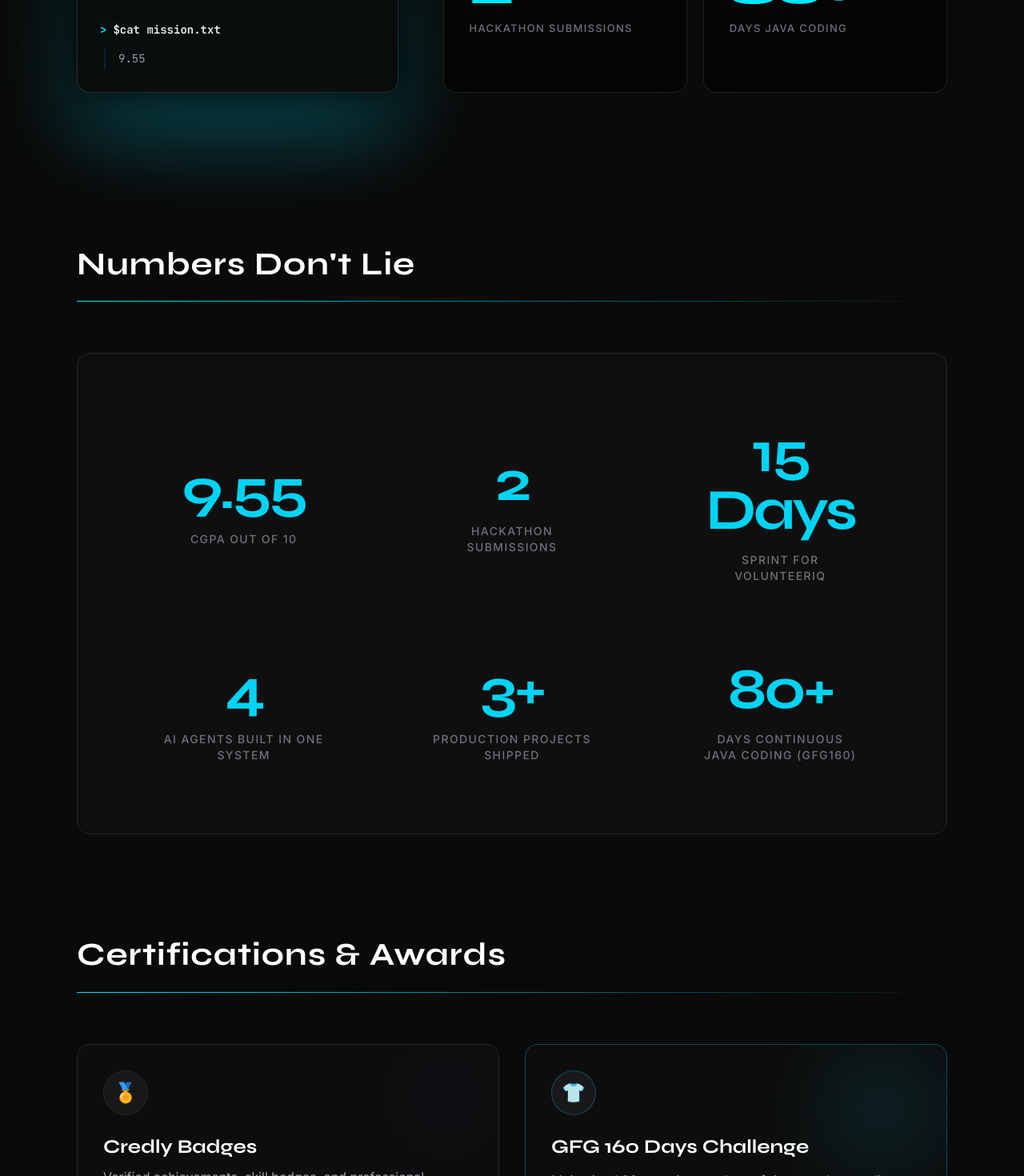
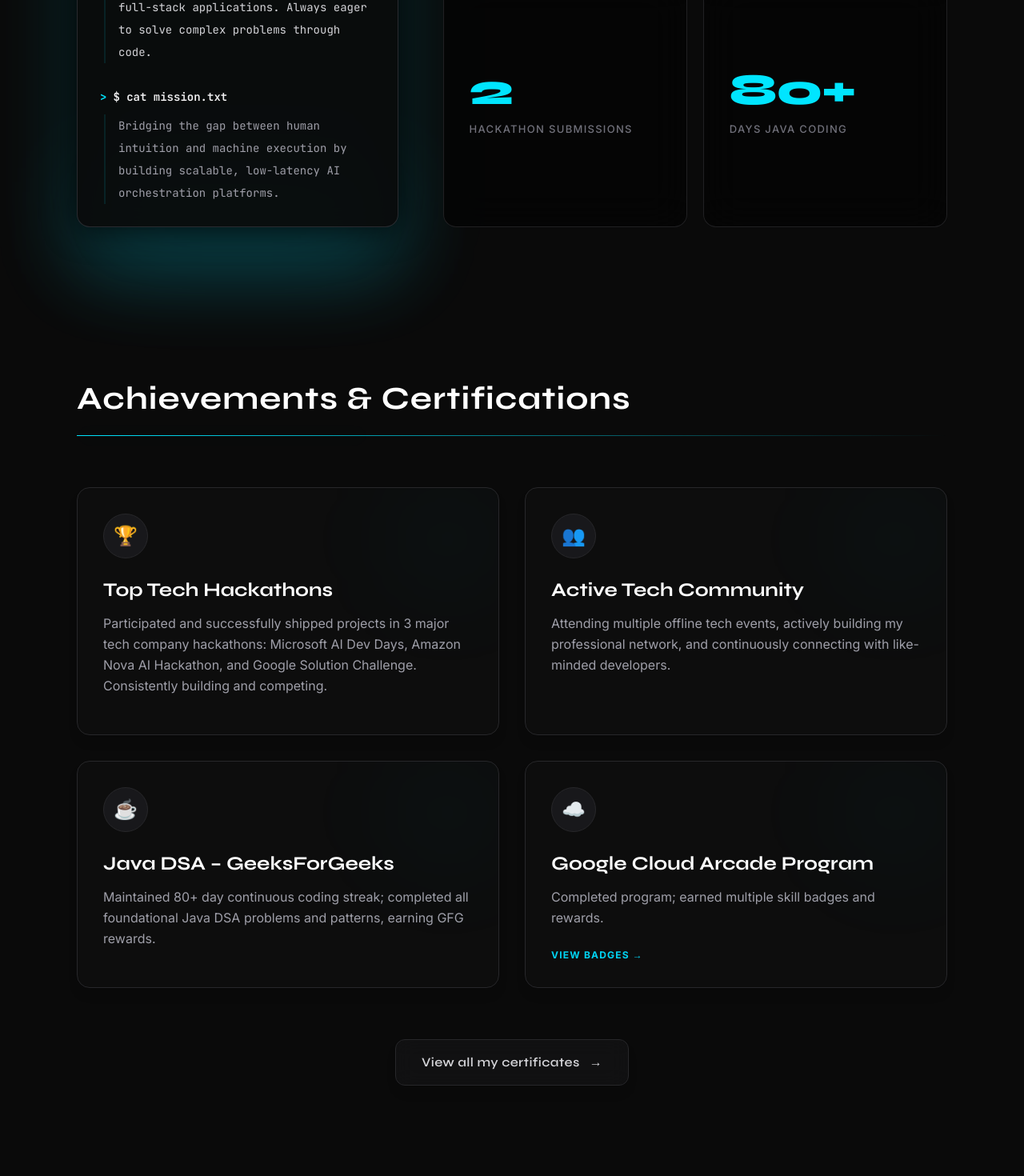
Before and after one commit to Anil-Pradhan-web/MY-PORTFOLIO, a Next.js app: page / in a window 1280 px wide. Shown: the part 1330-2800 px from the top of the page at 80% size. Built offline with nearby package versions, Linux system fonts and the light colour scheme.

Commit message:
small changes made

```diff
--- a/src/app/layout.tsx
+++ b/src/app/layout.tsx
@@ -24,7 +24,7 @@ const inter = Inter({
 
 export const metadata: Metadata = {
   title: 'Anil Pradhan — Full-Stack & AI Developer',
-  description: 'B.Tech CSE student at SOA University. Building production-grade AI + Full-Stack systems. CGPA 9.55. Open to internships in Bangalore, Hyderabad, Bhubaneswar.',
+  description: 'B.Tech CSE student at SOA University. Building production-grade AI + Full-Stack systems. CGPA 9.11. Open to internships in Bangalore, Hyderabad, Bhubaneswar.',
   keywords: ['Anil Pradhan', 'Full Stack Developer', 'AI Developer', 'SOA University', 'Next.js', 'FastAPI', 'Python', 'Java'],
   openGraph: {
     title: 'Anil Pradhan — Full-Stack & AI Developer',
--- a/src/app/page.tsx
+++ b/src/app/page.tsx
@@ -4,7 +4,6 @@ import Projects from '@/components/sections/Projects';
 import Skills from '@/components/sections/Skills';
 import Experience from '@/components/sections/Experience';
 import Achievements from '@/components/sections/Achievements';
-import Devlog from '@/components/sections/Devlog';
 import Contact from '@/components/sections/Contact';
 
 export default function Home() {
@@ -16,7 +15,6 @@ export default function Home() {
       <Projects />
       <Skills />
       <Experience />
-      <Devlog />
       <Contact />
     </main>
   );
--- a/src/components/Navbar.tsx
+++ b/src/components/Navbar.tsx
@@ -48,7 +48,7 @@ export default function Navbar() {
               </a>
             ))}
             <a
-              href="/ANIL_RESUME.pdf"
+              href="/my_resume.pdf"
               target="_blank"
               rel="noopener noreferrer"
               className="text-zinc-300 hover:text-white px-3 py-2 text-sm font-medium transition-colors"
@@ -88,7 +88,7 @@ export default function Navbar() {
             </a>
           ))}
           <a
-            href="/ANIL_RESUME.pdf"
+            href="/my_resume.pdf"
             onClick={() => setIsMobileMenuOpen(false)}
             className="text-zinc-300 text-center py-2 font-medium"
           >
--- a/src/components/sections/About.tsx
+++ b/src/components/sections/About.tsx
@@ -5,25 +5,25 @@ import SectionHeading from '../ui/SectionHeading';
 
 const skillsBioData = [
   {
-    cmd: "whoami",
-    content: "Anil Pradhan — Backend & Full-Stack Developer",
-    contentColor: "text-zinc-400"
+    cmd: "$ whoami",
+    content: "Anil Pradhan\nRole: Backend & AI Systems Developer\nBase: Bhubaneswar, Odisha",
+    contentColor: "text-cyan-400"
   },
   {
-    cmd: "$cat about.txt",
-    content: "2nd-year B.Tech CSE student at ITER,\nSOA University, Bhubaneswar, Odisha. Passionate\nabout building scalable AI-powered systems.\nCurrently in Sem 4, graduating 2028.",
-    contentColor: "text-zinc-400"
+    cmd: "$ cat about.txt",
+    content: "I am a 2nd-year B.Tech CSE student at SOA University (Sem 4, Batch of '28). I specialize in architecting production-grade backend servers, multi-agent AI systems, and fluid full-stack applications. Always eager to solve complex problems through code.",
+    contentColor: "text-zinc-300"
   },
   {
-    cmd: "$cat mission.txt",
-    content: "9.55",
+    cmd: "$ cat mission.txt",
+    content: "Bridging the gap between human intuition and machine execution by building scalable, low-latency AI orchestration platforms.",
     contentColor: "text-zinc-400"
   }
 ];
 
 const stardCards = [
-  { label: "CGPA", value: "9.55" },
-  { label: "Major Projects", value: "3+" },
+  { label: "CGPA", value: "9.11" },
+  { label: "Major Projects", value: "2" },
   { label: "Hackathon Submissions", value: "2" },
   { label: "Days Java Coding", value: "80+" }
 ];
--- a/src/components/sections/Achievements.tsx
+++ b/src/components/sections/Achievements.tsx
@@ -1,147 +1,79 @@
 "use client";
 
-import { useEffect, useState, useRef } from 'react';
-import { motion, useInView } from 'framer-motion';
+import { motion } from 'framer-motion';
 import SectionHeading from '../ui/SectionHeading';
 
 const achievements = [
-  { target: "9.55", label: "CGPA out of 10" },
-  { target: "2", label: "Hackathon submissions" },
-  { target: "15", suffix: " Days", label: "Sprint for VolunteerIQ" },
-  { target: "4", label: "AI agents built in one system" },
-  { target: "3", suffix: "+", label: "Production projects shipped" },
-  { target: "80", suffix: "+", label: "Days continuous Java coding (GFG160)" }
+  {
+    title: "Top Tech Hackathons",
+    desc: "Participated and successfully shipped projects in 3 major tech company hackathons: Microsoft AI Dev Days, Amazon Nova AI Hackathon, and Google Solution Challenge. Consistently building and competing.",
+    icon: "🏆"
+  },
+  {
+    title: "Active Tech Community",
+    desc: "Attending multiple offline tech events, actively building my professional network, and continuously connecting with like-minded developers.",
+    icon: "👥"
+  },
+  {
+    title: "Java DSA – GeeksForGeeks",
+    desc: "Maintained 80+ day continuous coding streak; completed all foundational Java DSA problems and patterns, earning GFG rewards.",
+    icon: "☕"
+  },
+  {
+    title: "Google Cloud Arcade Program",
+    desc: "Completed program; earned multiple skill badges and rewards.",
+    link: "View Badges →",
+    icon: "☁️"
+  }
 ];
-
-function AnimatedCounter({ target, suffix = "" }: { target: string, suffix?: string }) {
-  const [count, setCount] = useState("0");
-  const nodeRef = useRef<HTMLDivElement>(null);
-  const isInView = useInView(nodeRef, { once: true, margin: "-100px" });
-
-  useEffect(() => {
-    if (isInView) {
-      if (target.includes(".")) {
-        // Handle float like 9.55
-        let start = 0;
-        const end = parseFloat(target);
-        const duration = 2000;
-        const startTime = performance.now();
-
-        const step = (currentTime: number) => {
-          const progress = Math.min((currentTime - startTime) / duration, 1);
-          // easeOutQuart
-          const easeOut = 1 - Math.pow(1 - progress, 4);
-          const currentCount = (easeOut * end).toFixed(2);
-          setCount(currentCount);
-
-          if (progress < 1) {
-            requestAnimationFrame(step);
-          } else {
-            setCount(target);
-          }
-        };
-        requestAnimationFrame(step);
-      } else {
-        // Handle int like 175 or 2
-        let start = 0;
-        const end = parseInt(target.replace(/[^0-9]/g, ''), 10);
-        const duration = 2000;
-        const startTime = performance.now();
-
-        const step = (currentTime: number) => {
-          const progress = Math.min((currentTime - startTime) / duration, 1);
-          const easeOut = 1 - Math.pow(1 - progress, 4);
-          const currentCount = Math.floor(easeOut * end).toString();
-          setCount(currentCount);
-
-          if (progress < 1) {
-            requestAnimationFrame(step);
-          } else {
-            setCount(target);
-          }
-        };
-        requestAnimationFrame(step);
-      }
-    }
-  }, [isInView, target]);
-
-  return (
-    <div ref={nodeRef} className="text-cyan-400 font-syne font-bold text-5xl md:text-7xl mb-4 tracking-tighter">
-      {target.startsWith("$") && "$"}
-      {count}
-      {suffix}
-    </div>
-  );
-}
 
 export default function Achievements() {
   return (
     <section id="achievements" className="py-24 w-full max-w-7xl mx-auto px-6 sm:px-12 md:px-24">
-      <SectionHeading>Numbers Don't Lie</SectionHeading>
+      <SectionHeading>Achievements & Certifications</SectionHeading>
 
-      <div className="grid grid-cols-1 sm:grid-cols-2 lg:grid-cols-3 gap-12 mt-12 bg-zinc-900/40 p-10 md:p-16 rounded-2xl border border-zinc-800 backdrop-blur-sm">
+      <div className="grid grid-cols-1 md:grid-cols-2 gap-8 mt-12 w-full">
         {achievements.map((item, idx) => (
           <motion.div
             key={idx}
-            initial={{ opacity: 0, y: 30 }}
+            initial={{ opacity: 0, y: 20 }}
             whileInView={{ opacity: 1, y: 0 }}
             viewport={{ once: true }}
-            transition={{ duration: 0.5, delay: idx * 0.1 }}
-            className="flex flex-col items-center justify-center text-center p-6 border-b border-zinc-800 last:border-0 sm:border-0 relative"
+            transition={{ delay: idx * 0.1 }}
+            className="flex flex-col bg-[#0d0d0d] p-8 rounded-2xl border border-zinc-800 hover:border-cyan-400/50 transition-colors shadow-lg group relative overflow-hidden"
           >
-            <AnimatedCounter target={item.target} suffix={item.suffix} />
-            <p className="text-zinc-500 font-medium uppercase tracking-widest text-sm max-w-[200px]">
-              {item.label}
-            </p>
+            <div className="absolute top-0 right-0 w-32 h-32 bg-cyan-500/5 rounded-full blur-3xl pointer-events-none group-hover:bg-cyan-400/10 transition-colors" />
+            <div className="w-14 h-14 bg-zinc-900 border border-zinc-800 rounded-full flex items-center justify-center mb-6 group-hover:border-cyan-400/30 transition-colors">
+              <span className="text-2xl">{item.icon}</span>
+            </div>
+            <h3 className="font-syne text-2xl font-bold text-white mb-3 group-hover:text-cyan-300 transition-colors">{item.title}</h3>
+            <p className="text-zinc-400 leading-relaxed mb-4">{item.desc}</p>
+            {item.link && (
+              <span className="text-cyan-400 text-xs tracking-widest font-bold uppercase mt-auto flex items-center gap-2 group-hover:translate-x-1 transition-transform cursor-pointer">
+                {item.link}
+              </span>
+            )}
           </motion.div>
         ))}
       </div>
-
-      <div className="mt-32">
-        <SectionHeading>Certifications & Awards</SectionHeading>
-        <div className="grid grid-cols-1 md:grid-cols-2 gap-8 mt-12 w-full">
-          <motion.a
-            href="https://www.credly.com/users/anil-pradhan.f52b6f52"
-            target="_blank"
-            rel="noreferrer"
-            initial={{ opacity: 0, y: 20 }}
-            whileInView={{ opacity: 1, y: 0 }}
-            viewport={{ once: true }}
-            className="flex flex-col bg-[#0d0d0d] p-8 rounded-2xl border border-zinc-800 hover:border-cyan-400/50 transition-colors shadow-lg group cursor-pointer relative overflow-hidden"
-          >
-            <div className="absolute top-0 right-0 w-32 h-32 bg-blue-500/5 rounded-full blur-3xl pointer-events-none" />
-            <div className="w-14 h-14 bg-zinc-900 border border-zinc-800 rounded-full flex items-center justify-center mb-6 group-hover:bg-cyan-400/10 group-hover:border-cyan-400/30 transition-colors">
-              <span className="text-2xl">🏅</span>
-            </div>
-            <h3 className="font-syne text-2xl font-bold text-white mb-2 group-hover:text-cyan-300 transition-colors">Credly Badges</h3>
-            <p className="text-zinc-400 leading-relaxed mb-8">Verified achievements, skill badges, and professional certifications earned across various tech stacks.</p>
-            <span className="text-cyan-400 text-xs tracking-widest font-bold uppercase mt-auto flex items-center gap-2 group-hover:translate-x-1 transition-transform">
-              View Verified Profile &rarr;
-            </span>
-          </motion.a>
 
       <motion.div
         initial={{ opacity: 0, y: 20 }}
         whileInView={{ opacity: 1, y: 0 }}
         viewport={{ once: true }}
-            transition={{ delay: 0.1 }}
-            className="flex flex-col bg-[#0d0d0d] p-8 rounded-2xl border border-cyan-400/30 shadow-lg group relative overflow-hidden"
+        transition={{ delay: 0.5 }}
+        className="mt-16 flex justify-center w-full"
       >
-            <div className="absolute inset-x-0 bottom-0 h-1 bg-gradient-to-r from-cyan-400 to-rose-500 pointer-events-none" />
-            <div className="absolute top-0 right-0 w-40 h-40 bg-cyan-400/10 rounded-full blur-[50px] pointer-events-none" />
-            <div className="w-14 h-14 bg-zinc-900 border border-cyan-400/30 rounded-full flex items-center justify-center mb-6">
-              <span className="text-2xl">👕</span>
-            </div>
-            <h3 className="font-syne text-2xl font-bold text-white mb-3 group-hover:text-cyan-300 transition-colors">GFG 160 Days Challenge</h3>
-            <p className="text-zinc-400 leading-relaxed">
-              Maintained 80+ continuous days of rigorous Java coding and advanced problem solving on GeeksforGeeks platform.
-            </p>
-            <div className="mt-8 pt-6 border-t border-zinc-800/60 mt-auto flex flex-wrap gap-2">
-              <span className="text-xs px-2.5 py-1 bg-cyan-400/10 text-cyan-400 border border-cyan-400/20 rounded font-mono font-medium">Winner: GFG160 Exclusive T-Shirt</span>
-            </div>
+        <a
+          href="https://www.linkedin.com/in/anil-pradhan543/details/certifications/"
+          target="_blank"
+          rel="noreferrer"
+          className="flex items-center gap-3 bg-zinc-900/50 backdrop-blur-md border border-zinc-800 hover:border-cyan-400 text-zinc-300 hover:text-cyan-400 font-syne tracking-wide font-semibold px-8 py-4 rounded-xl transition-all shadow-lg hover:shadow-[0_0_20px_rgba(0,229,255,0.2)] group"
+        >
+          View all my certificates
+          <span className="group-hover:translate-x-1 transition-transform">→</span>
+        </a>
       </motion.div>
-        </div>
-      </div>
     </section>
   );
 }
--- a/src/components/sections/Contact.tsx
+++ b/src/components/sections/Contact.tsx
@@ -15,7 +15,7 @@ const contactInfo = [
 export default function Contact() {
   return (
     <section id="contact" className="py-24 w-full max-w-7xl mx-auto px-6 sm:px-12 md:px-24">
-      <SectionHeading>Let's Build Something</SectionHeading>
+      <SectionHeading>Let's Build Together</SectionHeading>
 
       <div className="grid grid-cols-1 lg:grid-cols-2 gap-16 lg:gap-24 mt-12 w-full">
         <motion.div
--- a/src/components/sections/Experience.tsx
+++ b/src/components/sections/Experience.tsx
@@ -5,22 +5,16 @@ import SectionHeading from '../ui/SectionHeading';
 
 const experiences = [
   {
-    role: "Hackathon Participant — AI Career Mentor",
-    org: "Microsoft AI Dev Days Hackathon",
+    role: "Solo Developer",
+    org: "AI Career Mentor – Multi-Agent AI Career Platform",
     period: "Feb – Mar 2026",
-    desc: "Built and submitted a 4-agent AI career coaching platform. Stack: AutoGen + Azure OpenAI + Next.js. Solo submission."
+    desc: "Submitted to Microsoft AI Dev Days Hackathon & Amazon Nova AI Hackathon. Built a production-grade 4-agent AI system using Microsoft AutoGen, FastAPI backend with JWT auth, PostgreSQL, PDF parsing, and real-time WebSocket mock interviews."
   },
   {
-    role: "Hackathon Participant — AI Career Mentor",
-    org: "Amazon Nova AI Hackathon",
-    period: "Mar 2026",
-    desc: "Adapted the same platform for Amazon Nova 2 Lite + Sonic via Bedrock. Targeting Agentic AI and Voice AI categories."
-  },
-  {
-    role: "Participant",
-    org: "Build with AI Bootcamp — Hack2skill (Kolkata)",
-    period: "Mar 2026",
-    desc: "Attended the Kolkata session of the Build with AI Bootcamp. Focused on practical AI application development and agent-based systems."
+    role: "Team: ClutchCode",
+    org: "VolunteerIQ – Google Solution Challenge 2026",
+    period: "Mar – Apr 2026",
+    desc: "AI-driven volunteer coordination platform for local NGOs. Developed full-stack volunteer platform with Next.js 14, FastAPI, Firebase (auth + Firestore), and Gemini 1.5 Pro for smart volunteer matching and impact analytics."
   }
 ];
 
--- a/src/components/sections/Hero.tsx
+++ b/src/components/sections/Hero.tsx
@@ -8,7 +8,7 @@ export default function Hero() {
   const fullTerminalText = `$ anil --status
 
   Role:   Full-Stack Dev                       |
-  CGPA:   9.55 / 10.0                          |
+  CGPA:   9.11 / 10.0                          |
   Year:   B.Tech CSE, Sem 4                    |
   Uni:    ITER, SOA Univ, Bhubaneswar, Odisha  |
   Focus:  AI + Backend                         |
@@ -100,7 +100,7 @@ export default function Hero() {
             View My Work
           </a>
           <a
-            href="/ANIL_RESUME.pdf"
+            href="/my_resume.pdf"
             target="_blank"
             className="flex items-center justify-center bg-zinc-900/50 backdrop-blur-md border border-zinc-700 text-zinc-300 font-medium px-8 py-3.5 rounded-lg w-full sm:w-auto text-center hover:bg-zinc-800 hover:text-white transition-all font-sans"
           >
--- a/src/components/sections/Skills.tsx
+++ b/src/components/sections/Skills.tsx
@@ -10,35 +10,31 @@ import { BrainCircuit, Network, Mic, BarChart, Users, Cpu } from 'lucide-react';
 const skillCategories = [
   {
     title: "Languages",
-    skills: ["Java", "Python", "TypeScript", "JavaScript", "SQL"]
+    skills: ["Java", "Python", "JavaScript", "TypeScript", "SQL"]
   },
   {
     title: "Backend & APIs",
-    skills: ["FastAPI", "Django", "Django REST", "Spring Boot", "REST API", "JWT", "Gunicorn"]
+    skills: ["FastAPI", "Django REST Framework", "Spring Boot", "REST API", "JWT", "Firebase", "Gunicorn"]
   },
   {
     title: "Frontend",
-    skills: ["Next.js", "React", "React Native", "Tailwind CSS", "HTML5", "CSS3", "Vite"]
+    skills: ["Next.js", "React", "HTML5", "CSS3", "Tailwind CSS"]
   },
   {
     title: "Databases",
-    skills: ["PostgreSQL", "MySQL", "SQLite", "Firebase"]
+    skills: ["PostgreSQL", "MySQL", "SQLite", "Firebase Firestore"]
   },
   {
-    title: "AI & Agents",
-    skills: ["Groq", "Gemini", "Amazon Bedrock", "AutoGen", "Multi-Agent Systems", "LLM Integration", "Sarvam AI"]
+    title: "Cloud & Deploy",
+    skills: ["Vercel", "Render", "Netlify", "Google Cloud", "Docker"]
   },
   {
-    title: "Cloud & DevOps",
-    skills: ["Google Cloud", "Docker", "Vercel", "Render", "Nginx", "GitHub Actions"]
+    title: "AI / LLM",
+    skills: ["Microsoft AutoGen", "Groq", "Gemini 1.5 Pro", "Ollama", "LangChain"]
   },
   {
     title: "Tools",
-    skills: ["Git", "GitHub", "Postman", "Selenium", "Playwright", "Linux"]
-  },
-  {
-    title: "Data",
-    skills: ["NumPy", "Pandas", "Matplotlib"]
+    skills: ["Git", "GitHub", "GitHub Actions", "Playwright"]
   }
 ];
 
@@ -50,28 +46,26 @@ const techConfig: Record<string, { icon: any; color?: string }> = {
   "SQL": { icon: FaDatabase, color: "#336791" },
   "FastAPI": { icon: SiFastapi, color: "#009688" },
   "Django": { icon: SiDjango, color: "#4ade80" }, // Lighter green for dark mode
-  "Django REST": { icon: SiDjango, color: "#4ade80" },
+  "Django REST Framework": { icon: SiDjango, color: "#4ade80" },
   "Spring Boot": { icon: SiSpringboot, color: "#6DB33F" },
   "REST API": { icon: TbApi, color: "#0ea5e9" },
   "JWT": { icon: SiJsonwebtokens, color: "#FB015B" },
   "Gunicorn": { icon: SiGunicorn, color: "#499848" },
   "Next.js": { icon: SiNextdotjs, color: "#ffffff" },
   "React": { icon: FaReact, color: "#61DAFB" },
-  "React Native": { icon: FaReact, color: "#61DAFB" },
   "Tailwind CSS": { icon: SiTailwindcss, color: "#06B6D4" },
   "HTML5": { icon: FaHtml5, color: "#E34F26" },
   "CSS3": { icon: FaCss3Alt, color: "#1572B6" },
-  "Vite": { icon: SiVite, color: "#646CFF" },
   "PostgreSQL": { icon: SiPostgresql, color: "#336791" },
   "MySQL": { icon: SiMysql, color: "#4479A1" },
   "SQLite": { icon: SiSqlite, color: "#3b82f6" }, // Bright blue
+  "Firebase Firestore": { icon: SiFirebase, color: "#FFCA28" },
   "Firebase": { icon: SiFirebase, color: "#FFCA28" },
   "Groq": { icon: Cpu, color: "#f97316" }, // Orange
-  "Gemini": { icon: BrainCircuit, color: "#8b5cf6" }, // Purple
-  "Amazon Bedrock": { icon: TbRobot, color: "#FF9900" }, // generic robotic for bedrock/aws missing icon
-  "AutoGen": { icon: TbRobot, color: "#0078D4" },
-  "Multi-Agent Systems": { icon: Users, color: "#10b981" },
-  "LLM Integration": { icon: Network, color: "#8b5cf6" },
+  "Gemini 1.5 Pro": { icon: BrainCircuit, color: "#8b5cf6" }, // Purple
+  "Microsoft AutoGen": { icon: TbRobot, color: "#0078D4" },
+  "Ollama": { icon: BrainCircuit, color: "#10b981" },
+  "LangChain": { icon: Network, color: "#8b5cf6" },
   "Sarvam AI": { icon: Mic, color: "#f43f5e" },
   "Google Cloud": { icon: SiGooglecloud, color: "#4285F4" },
   "Docker": { icon: FaDocker, color: "#2496ED" },
```
Also changed, not shown: src/components/sections/Projects.tsx (+8 -22 lines), 2 other files (tests, documents, lock files or other folders). Lines whose indentation alone changed are shown as unchanged.
